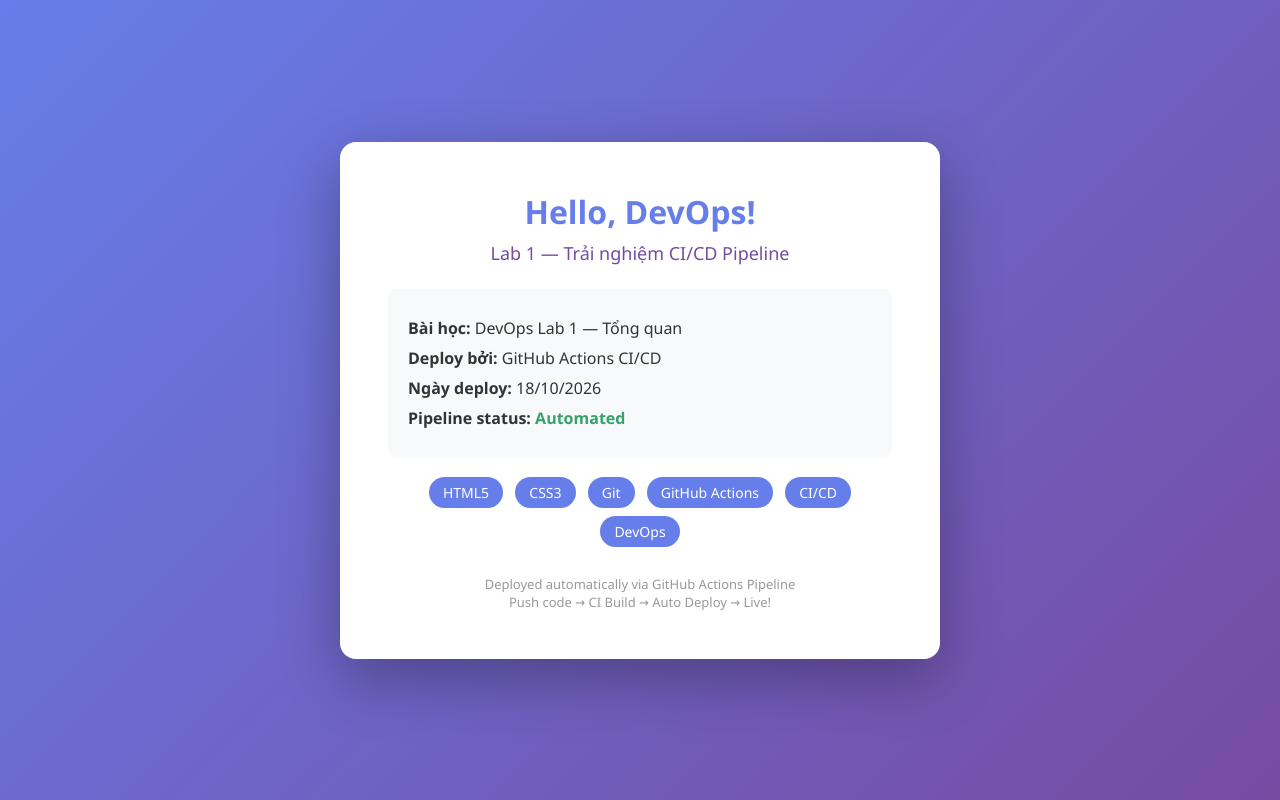
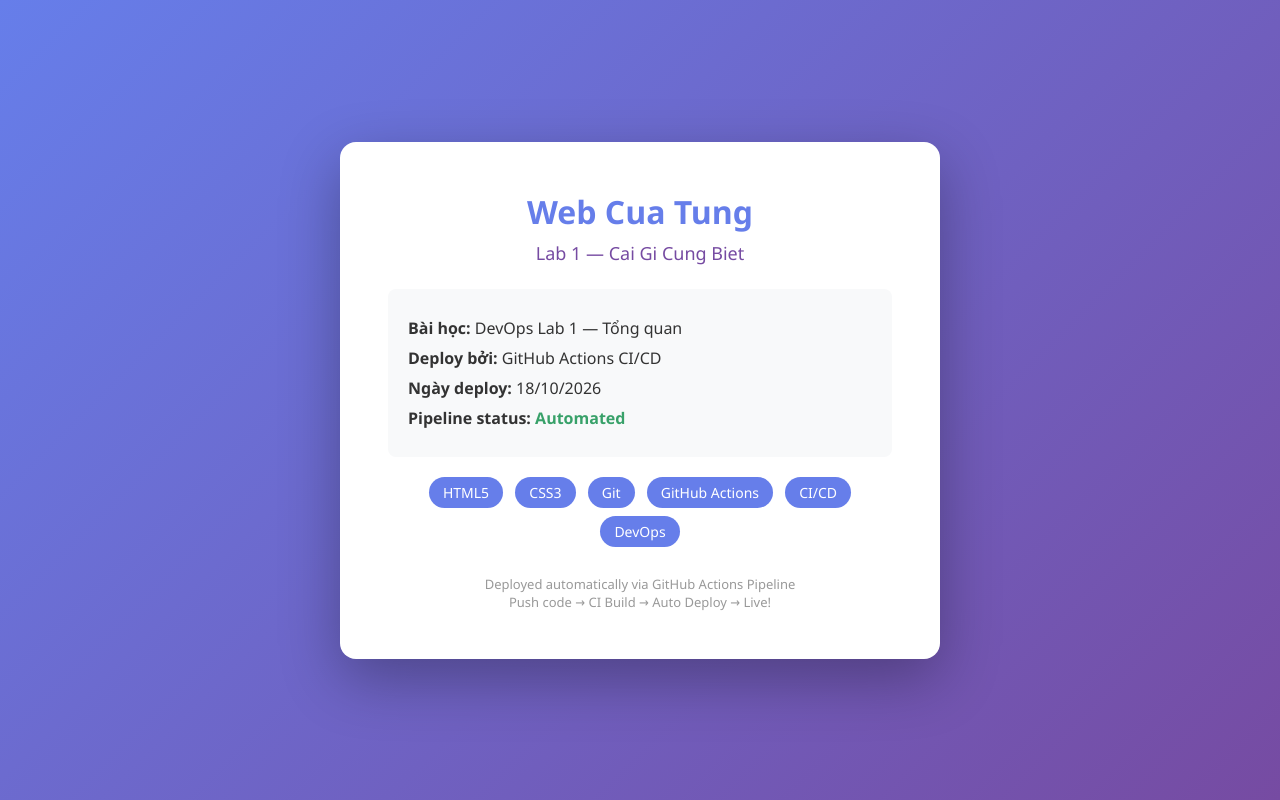
Before and after one commit to DoXuanTungK22B/devops-lab1-portfolio, a plain HTML site: page index.html in a window 1280 px wide. Drawn offline with Linux system fonts and the light colour scheme.

Commit message:
Update lan 2

```diff
--- a/index.html
+++ b/index.html
@@ -3,7 +3,7 @@
 <head>
     <meta charset="UTF-8">
     <meta name="viewport" content="width=device-width, initial-scale=1.0">
-    <title>DevOps Lab 1 — Web Cua Tung</title>
+    <title>DevOps Lab 1 — My Portfolio</title>
     <style>
         * { margin: 0; padding: 0; box-sizing: border-box; }
         body {
@@ -42,8 +42,8 @@
 </head>
 <body>
     <div class="container">
-        <h1> Hello, DevOps!</h1>
-        <h2>Lab 1 — Trải nghiệm CI/CD Pipeline</h2>
+        <h1> Web Cua Tung</h1>
+        <h2>Lab 1 — Cai Gi Cung Biet</h2>
 
         <div class="info">
             <p> <strong>Bài học:</strong> DevOps Lab 1 — Tổng quan</p>
```
